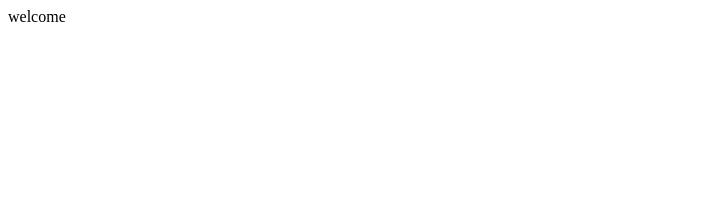
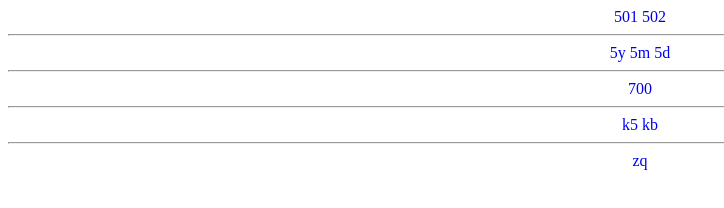
Before and after one commit to jli089/go, a plain HTML site: page index.html in a window 1280 px wide. Shown: the whole page, without its empty margins (0-724 px from the left). Drawn offline with Linux system fonts and the light colour scheme.

Commit message:
Update index.html

```diff
--- a/index.html
+++ b/index.html
@@ -1,6 +1,49 @@
+<!DOCTYPE html>
 <html>
-  <head>
-  </head>
-  <body>welcome
-  </body>
+	<head>
+		<meta charset="utf-8">
+		<title></title>
+		<style type="text/css">
+			a {
+				text-decoration: none;
+
+			}
+			#all{
+				text-align: center;
+			}
+		</style>
+	</head>
+	<body>
+		<div id="all">
+
+
+			<!-- 5 -->
+			<div id="5">
+				<a href="http://nf2.4sk815mf.net" target="_blank">501</a>
+				<a href="http://ad7.86a2ms5t.net/" target="_blank">502</a>
+			</div>
+			<hr />
+			<a href="http://gu1.b4a695ds.net" target="_blank">5y</a>
+			<a href="http://ta3.2aa385mj.net" target="_blank">5m</a>
+			<a href="http://ng7.w2ahc74.net" target="_blank">5d</a>
+			<hr />
+			<!-- 7 -->
+			<div id="7">
+				<a href="http://ng7.w2ahc74.net" target="_blank">700</a>
+			</div>
+			<hr />
+			<!-- 快-->
+			<div id="k">
+
+				<a href="http://b3.wvah79235.xyz" target="_blank">k5</a>
+				<a href="https://r2.uwa16888.com" target="_blank">kb</a>
+			</div>
+			<hr />
+			<!-- 杂类 -->
+			<div id="z">
+				<a href="https://ag.hgaa030.com" target="_blank">zq</a>
+				<a href=""></a>
+			</div>
+		</div>
+	</body>
 </html>
```
